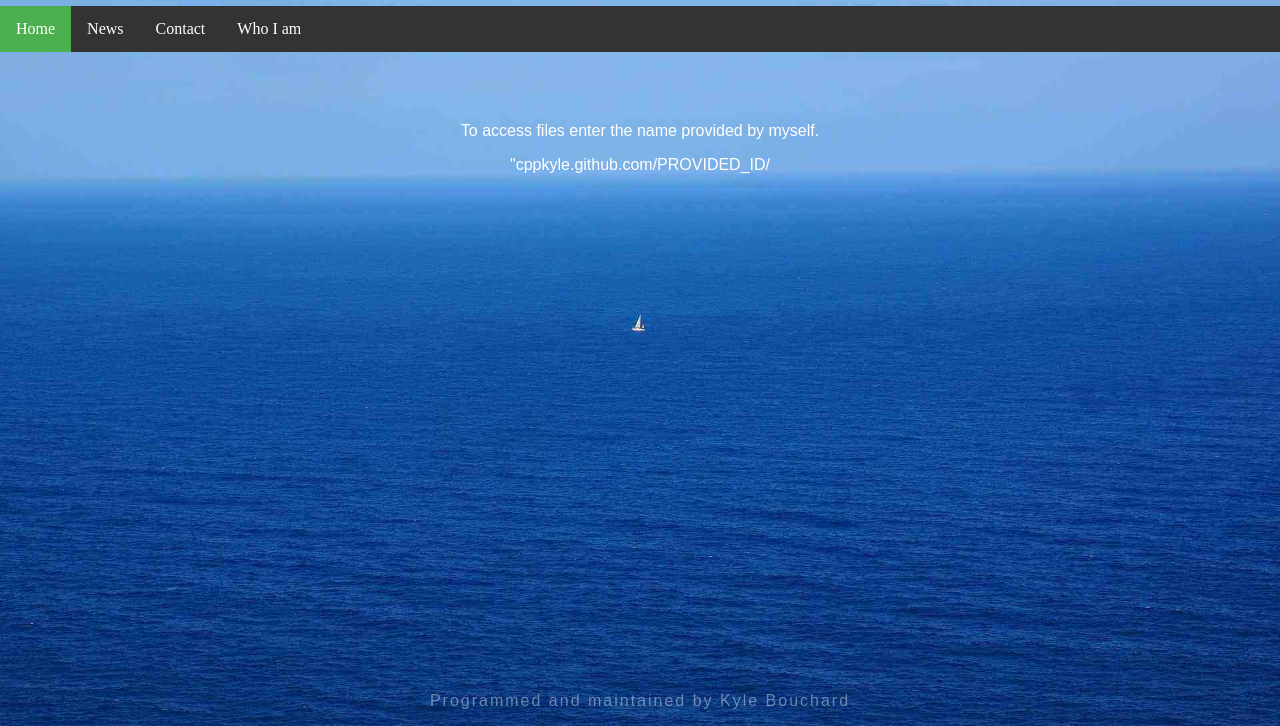
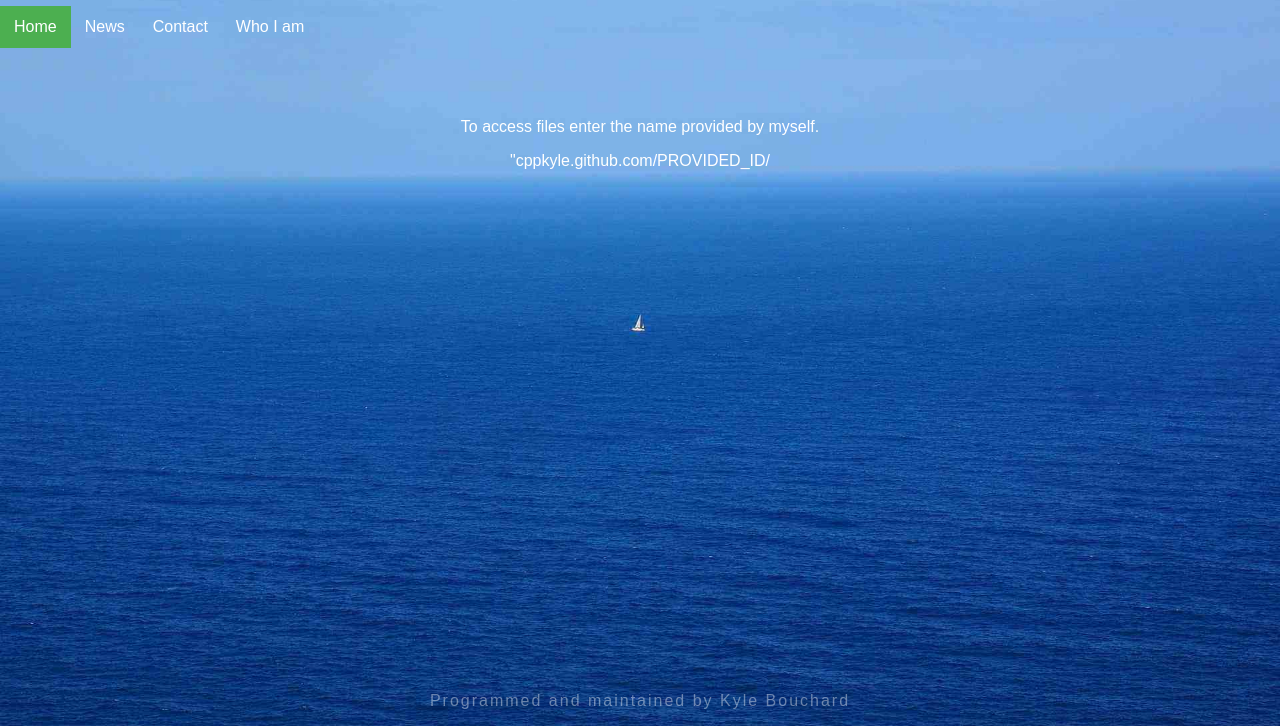
Before and after one commit to cppkyle/cppkyle.github.io, a plain HTML site: page index.html in a window 1280 px wide. Shown: the part 74-800 px from the top of the page. Drawn offline with Linux system fonts and the light colour scheme; a script that the page names is missing.

Commit message:
Update styles.css

```diff
--- a/styles.css
+++ b/styles.css
@@ -59,24 +59,30 @@ ul.topnav {
     margin: 0;
     padding: 0;
     overflow: hidden;
-    background-color: #333;
 }
 
 ul.topnav li {float: left;}
 
 ul.topnav li a {
-    display: block;
-    color: white;
-    text-align: center;
-    padding: 14px 16px;
-    text-decoration: none;
+  font-family: Arial;
+  display: block;
+  color: white;
+  text-align: center;
+  padding: 12px 14px;
+  text-decoration: none;
 }
 
-ul.topnav li a:hover:not(.active) {background-color: #111;}
+ul.topnav li a:hover:not(.active) {
+  background-color: #111;
+}
 
-ul.topnav li a.active {background-color: #4CAF50;}
+ul.topnav li a.active {
+  background-color: #4CAF50;
+}
 
-ul.topnav li.center {float: center;}
+ul.topnav li.center {
+  float: center;
+}
 
 @media screen and (max-width: 600px){
     ul.topnav li.center,
```
